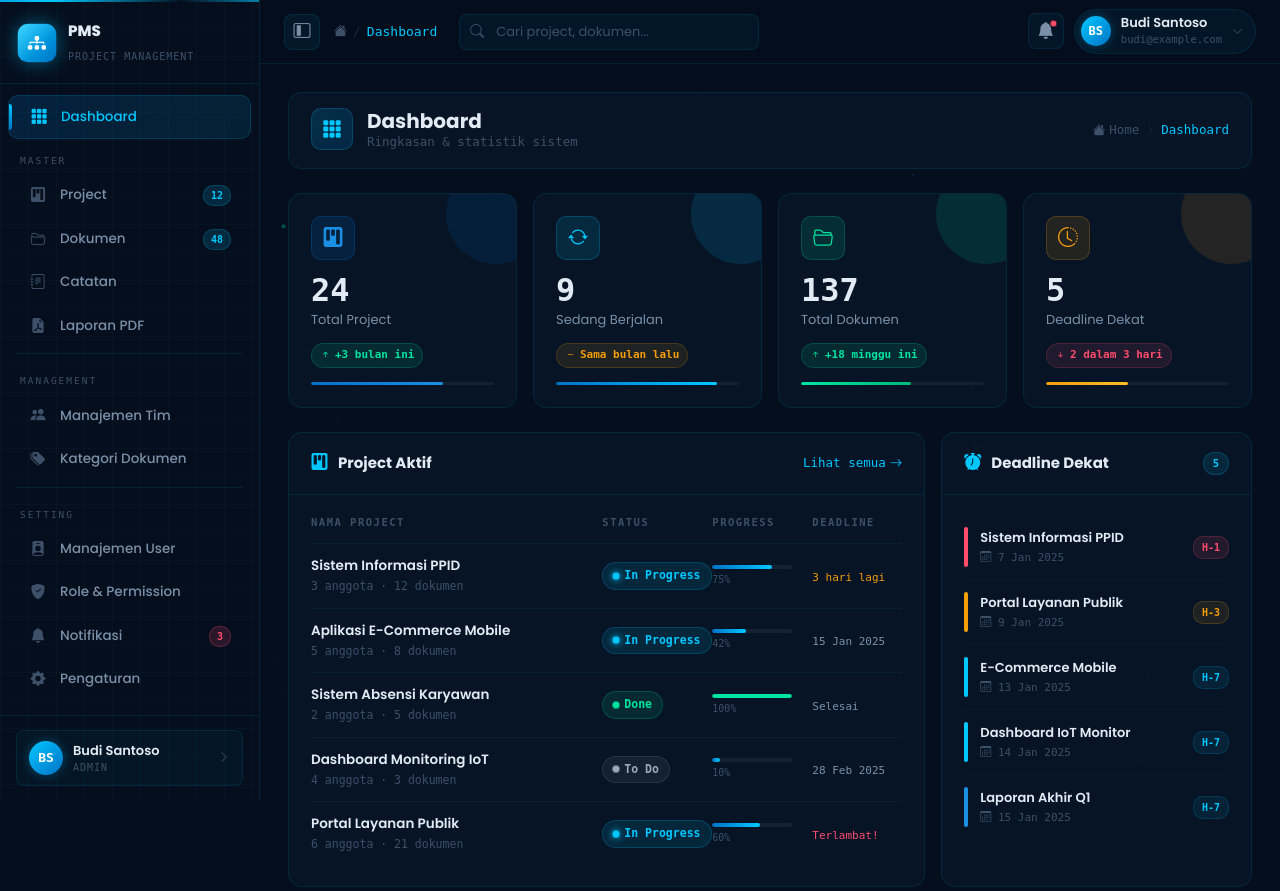
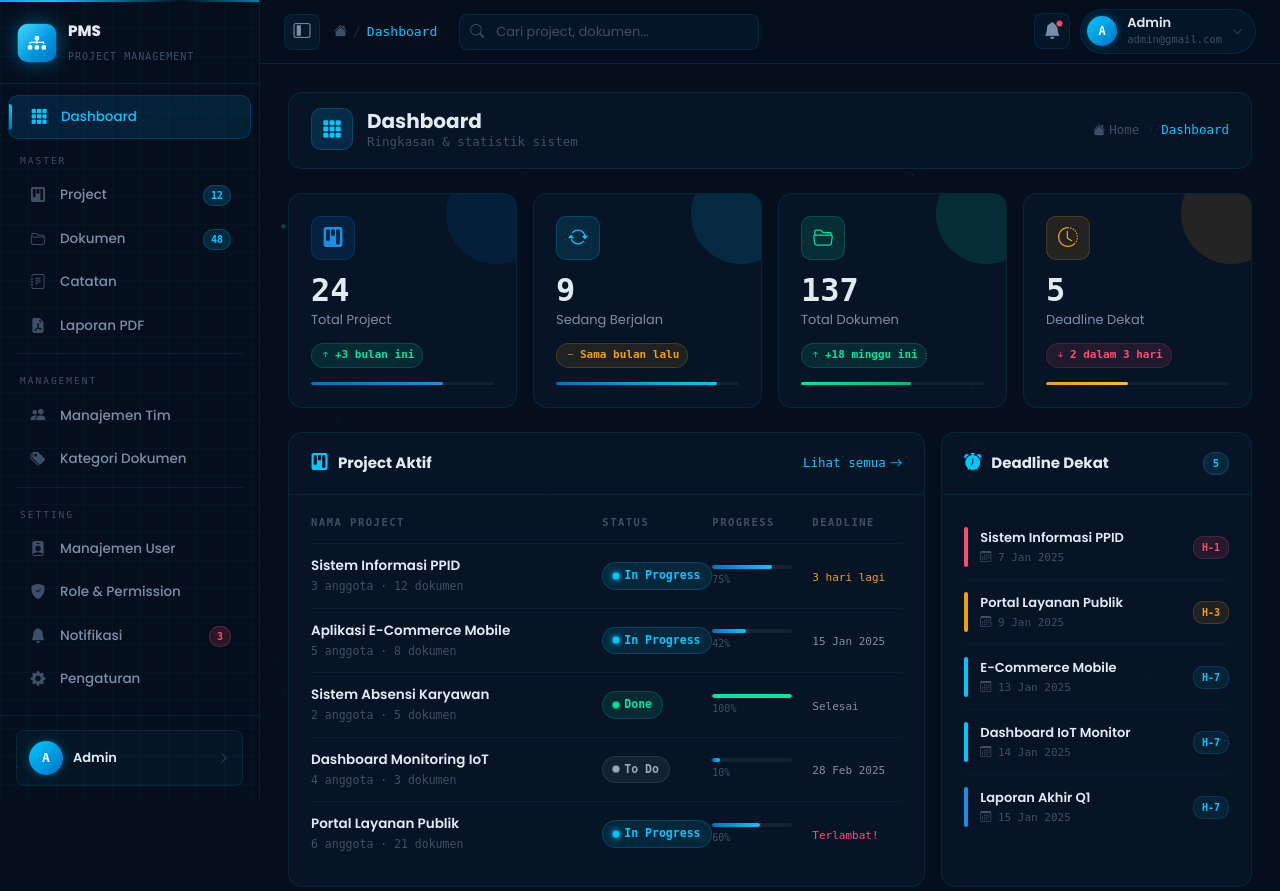
Before and after one commit to HumaCode/project-management-v2, a Laravel app: page /dashboard in a window 1280 px wide. Shown: the top 891 px of the page. Run offline with Laravel 12, Linux system fonts and the light colour scheme; a user stored in the database is signed in; data comes from the database, SQL or seed files in the repository.

Commit message:
membuat helper user login & menampilkan data user login

```diff
--- a/resources/views/layouts/partials/sidebar.blade.php
+++ b/resources/views/layouts/partials/sidebar.blade.php
@@ -63,10 +63,10 @@
     </nav>
     <div class="sb-footer">
         <div class="sb-user">
-            <div class="sb-av">BS</div>
+            <div class="sb-av">{{ user('initial') }}</div>
             <div class="sb-user-info">
-                <div class="uname">Budi Santoso</div>
-                <div class="urole">Admin</div>
+                <div class="uname">{{ user('name') }}</div>
+                <div class="urole">{{ user('role') }}</div>
             </div>
             <i class="bi bi-chevron-right sb-user-chevron"></i>
         </div>
--- a/resources/views/layouts/partials/topbar.blade.php
+++ b/resources/views/layouts/partials/topbar.blade.php
@@ -18,20 +18,20 @@
         </button>
         <div style="position:relative">
             <div class="user-trigger" id="userTrigger">
-                <div class="ut-av">BS</div>
+                <div class="ut-av">{{ user('initial') }}</div>
                 <div class="ut-info">
-                    <div class="ut-name">Budi Santoso</div>
-                    <div class="ut-email">budi@example.com</div>
+                    <div class="ut-name">{{ user('name') }}</div>
+                    <div class="ut-email">{{ user('email') }}</div>
                 </div>
                 <i class="bi bi-chevron-down ut-arrow"></i>
             </div>
             <div class="user-dropdown" id="userDropdown">
                 <div class="dd-header">
-                    <div class="dd-av">BS</div>
+                    <div class="dd-av">{{ user('initial') }}</div>
                     <div>
-                        <div class="dd-name">Budi Santoso</div>
-                        <div class="dd-email">budi@example.com</div>
-                        <span class="dd-role">ADMIN</span>
+                        <div class="dd-name">{{ user('name') }}</div>
+                        <div class="dd-email">{{ user('email') }}</div>
+                        <span class="dd-role">{{ user('role') }}</span>
                     </div>
                 </div>
                 <div class="dd-body">
```
Also changed, not shown: app/Helpers/Helper.php (+54 -0 lines).
